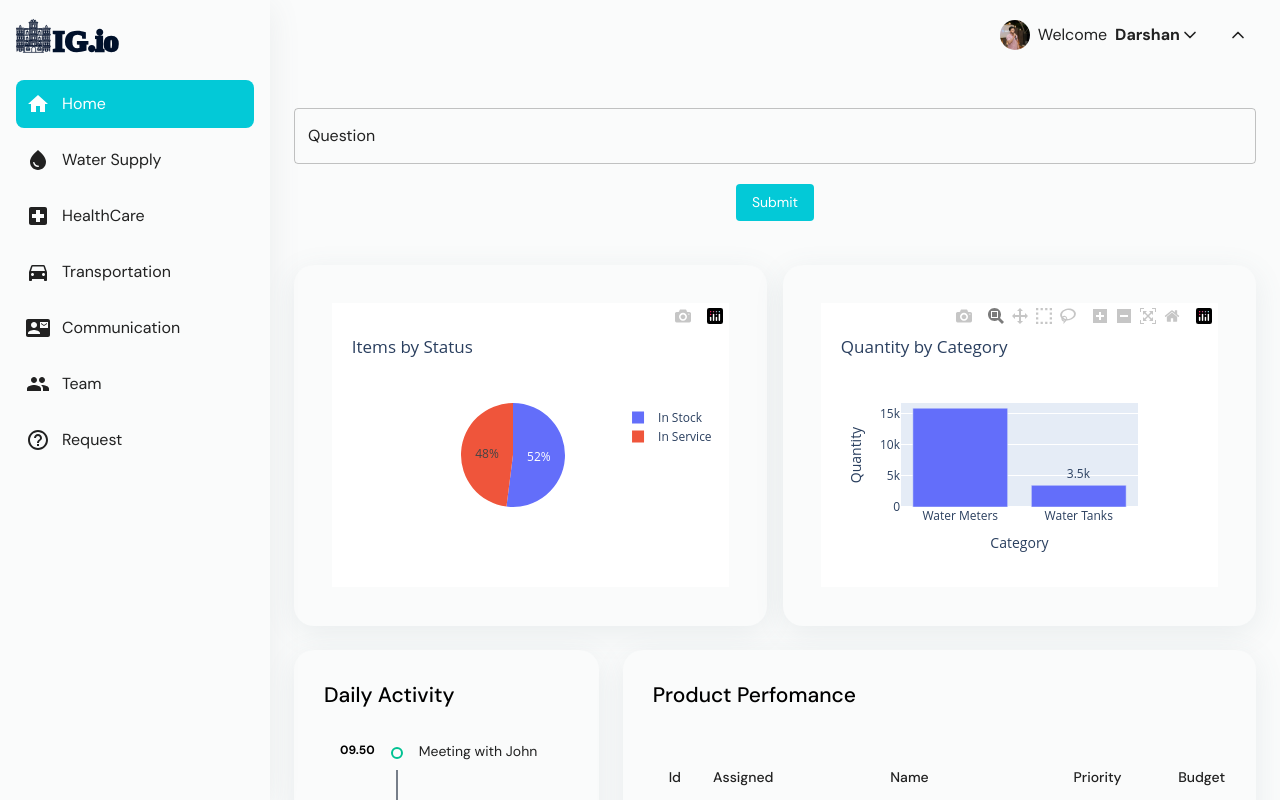
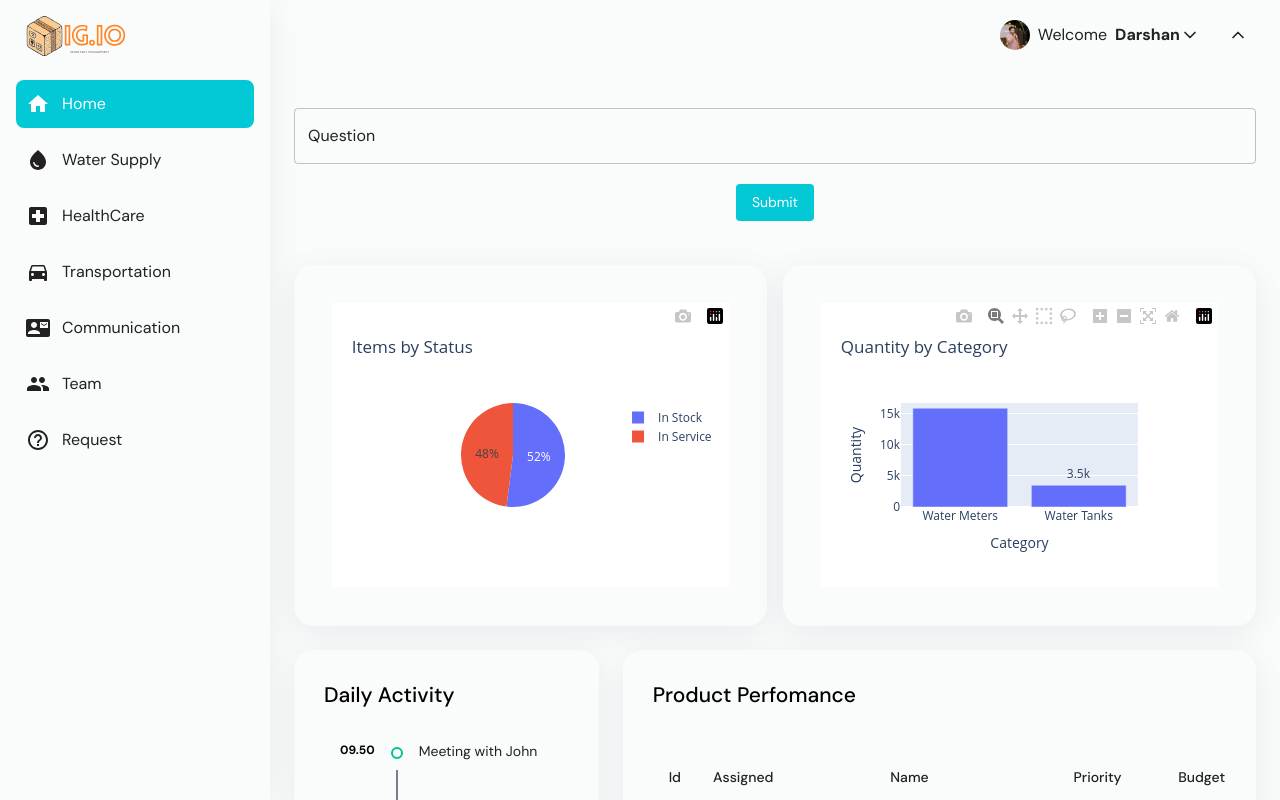
Before and after one commit to darshansharma19/Hack-Ndore, a Next.js app: page / in a window 1280 px wide. Shown: the top 800 px of the page. Built offline with nearby package versions, Linux system fonts and the light colour scheme.

Commit message:
New Fixs

```diff
--- a/src/app/(DashboardLayout)/layout/shared/logo/Logo.tsx
+++ b/src/app/(DashboardLayout)/layout/shared/logo/Logo.tsx
@@ -12,7 +12,7 @@ const LinkStyled = styled(Link)(() => ({
 const Logo = () => {
   return (
     <LinkStyled href="/">
-      <Image src="/images/logos/logo-dark.svg" alt="logo" height={40} width={105} priority />
+      <Image src="/images/logos/logo-dark.svg" alt="logo" height={40} width={120} priority />
     </LinkStyled>
   );
 };
```
Also changed, not shown: public/Auth/login.tsx (added), public/images/logos/logo-dark.svg.
